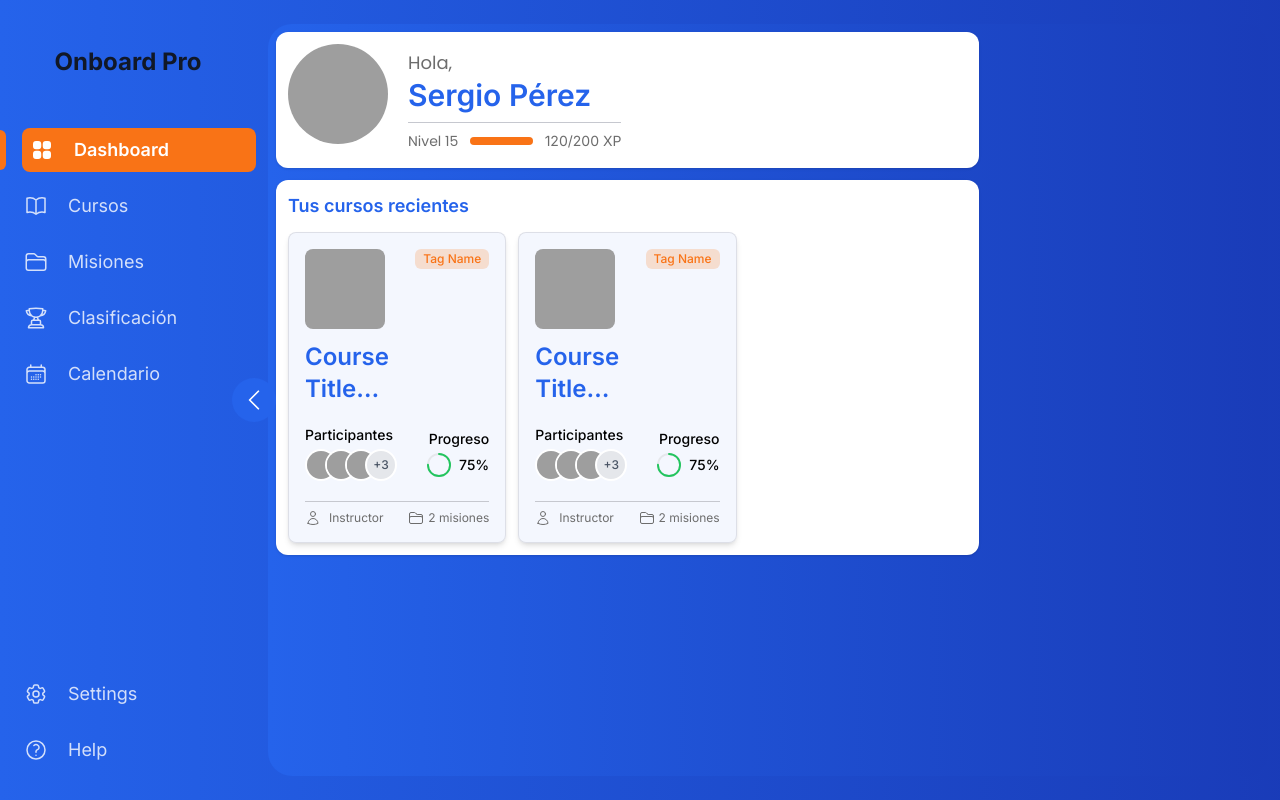
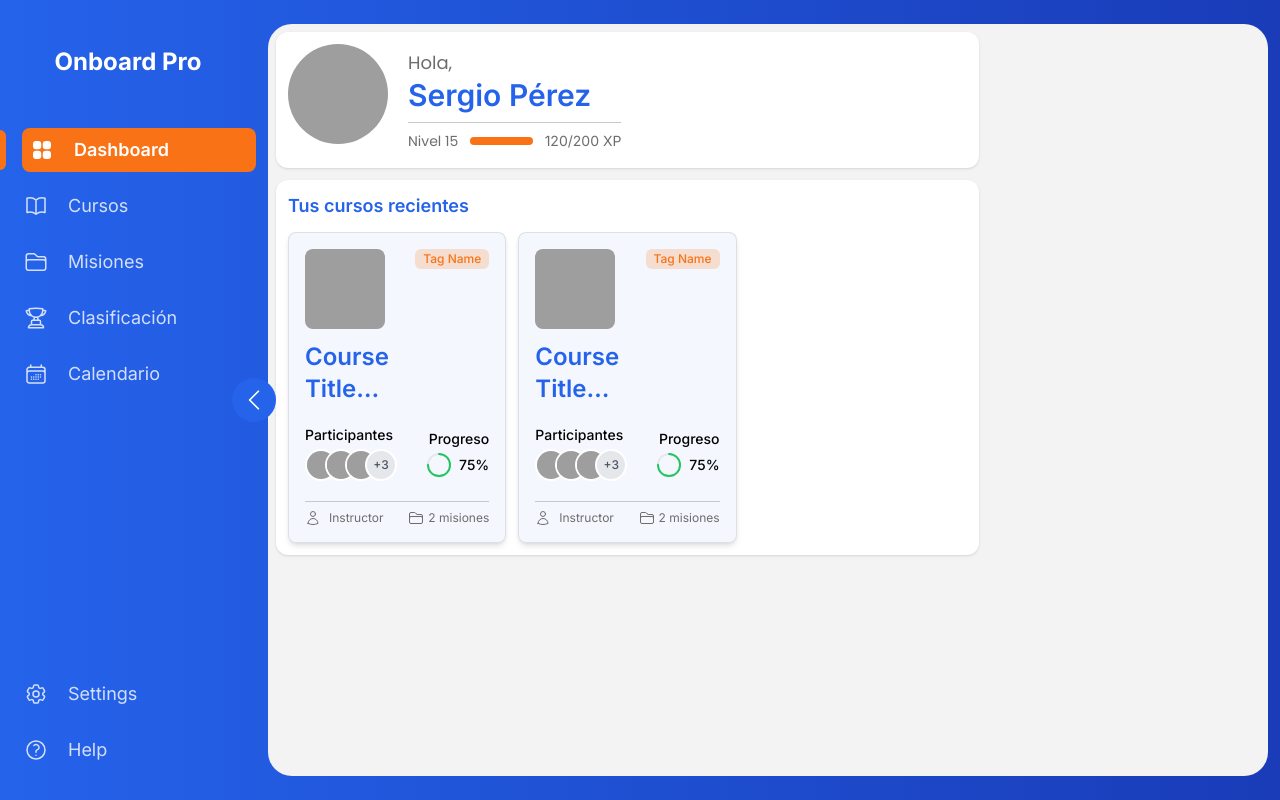
Before and after one commit to sergioangelpaez/OnBoardPro, a Next.js app: page /dashboard in a window 1280 px wide. Built offline with nearby package versions, Linux system fonts and the light colour scheme; grey boxes are pictures that could not be loaded.

Commit message:
Update UI styles in dashboard and components
Removed unused gradient classes from dashboard layout, enforced white text color for SideMenu title, and standardized grid columns in UserBanner for consistent appearance.

```diff
--- a/src/app/dashboard/layout.tsx
+++ b/src/app/dashboard/layout.tsx
@@ -9,7 +9,7 @@ const DashboardLayout = ({ children }: { children: ReactNode }) => {
           <SideMenu />
         </div>
         <div className="col-start-2 p-0 md:p-3">
-          <main className="md:bg-bg-main md:rounded-3xl md:from-brand md:to-blue-800 md:bg-gradient-to-r h-full overflow-hidden p-2">
+          <main className="md:bg-bg-main md:rounded-3xl from-brand to-blue-800  h-full overflow-hidden p-2">
             {children}
           </main>
         </div>
--- a/src/components/SideMenu.tsx
+++ b/src/components/SideMenu.tsx
@@ -152,7 +152,7 @@ const SideMenu = () => {
         <div>
           <div className="flex items-center justify-center mb-4 h-[100px]">
             <h1
-              className={`text-2xl font-bold truncate ${
+              className={`text-2xl text-white font-bold truncate ${
                 collapsed ? "pl-4" : null
               }`}
               aria-label="Onboard Pro"
--- a/src/components/UserBanner.tsx
+++ b/src/components/UserBanner.tsx
@@ -95,7 +95,7 @@ const UserBanner: React.FC<UserBannerProps> = ({ user }) => {
         >
           {isStatsOpen && <Divider />}
 
-          <div className="grid md:grid-cols-3">
+          <div className="grid grid-cols-3">
             {/* Promedio */}
             <div className="flex justify-center items-center flex-col">
               <h3 className="text-brand text-center font-semibold">4.5</h3>
```
